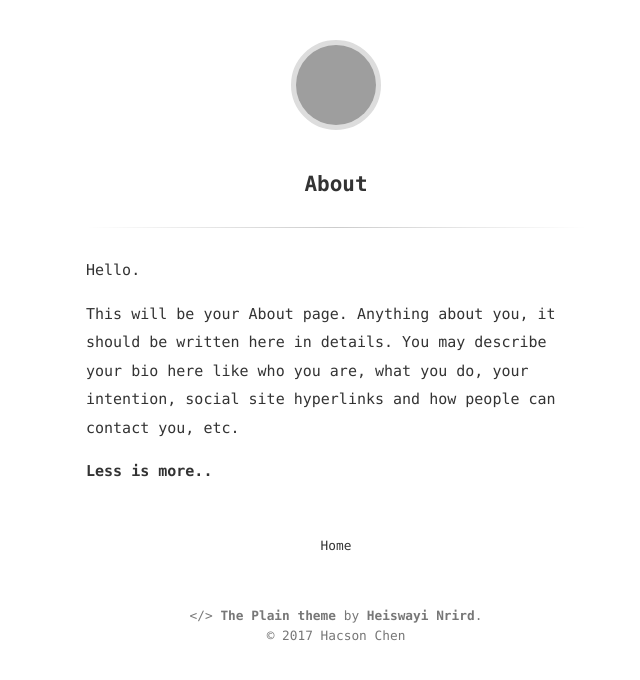
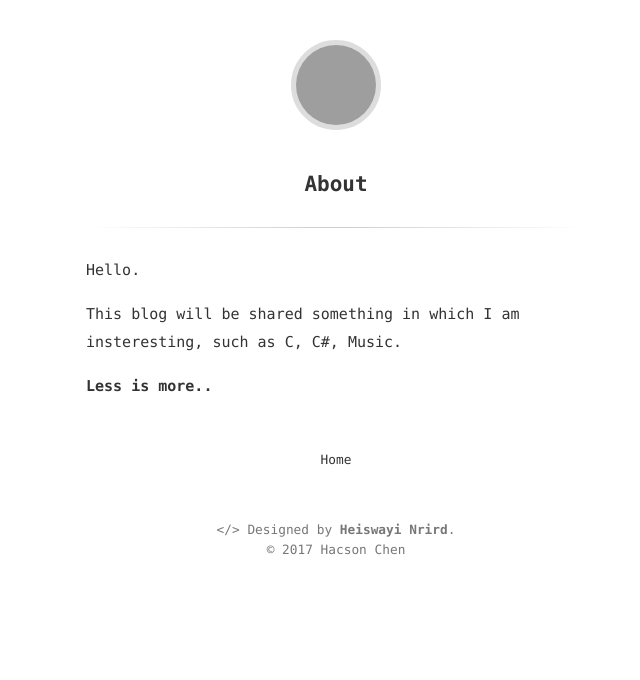
Before and after one commit to hacsonchen/hacsonchen.github.io, a Jekyll site: the page built from about.md, in a window 1280 px wide. Shown: the top 680 px of the page, without its empty margins (304-944 px from the left). Built offline with Jekyll 4.4.1, drawn with Linux system fonts in a browser that asks for light colours; grey boxes are pictures that could not be loaded.

Commit message:
change about.md

```diff
--- a/_includes/footer.html
+++ b/_includes/footer.html
@@ -1,4 +1,4 @@
 <div class="footer">
-  <span class="block">&lt;/&gt; <a href="http://github.com/heiswayi/the-plain" title="a minimalist Jekyll theme for personal blog">The Plain theme</a> by <a href="http://heiswayi.github.io">Heiswayi Nrird</a>.</span>
+  <span class="block">&lt;/&gt; Designed by <a href="http://heiswayi.github.io">Heiswayi Nrird</a>.</span>
   <span class="block">&copy; {{ site.time | date: '%Y' }} {{ site.author_name }}</span>
 </div>
--- a/about.md
+++ b/about.md
@@ -5,6 +5,6 @@ title: About
 
 Hello.
 
-This will be your About page. Anything about you, it should be written here in details. You may describe your bio here like who you are, what you do, your intention, social site hyperlinks and how people can contact you, etc.
+This blog will be shared something in which I am insteresting, such as C, C#, Music.
 
 **Less is more..**
```
